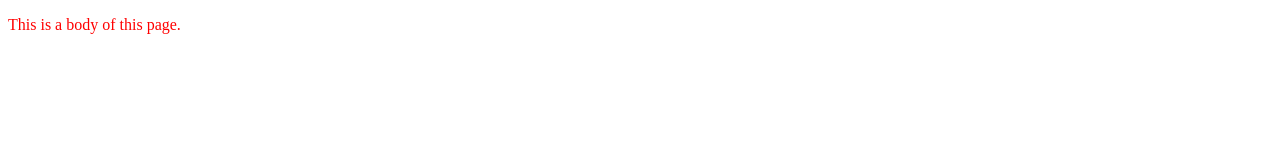
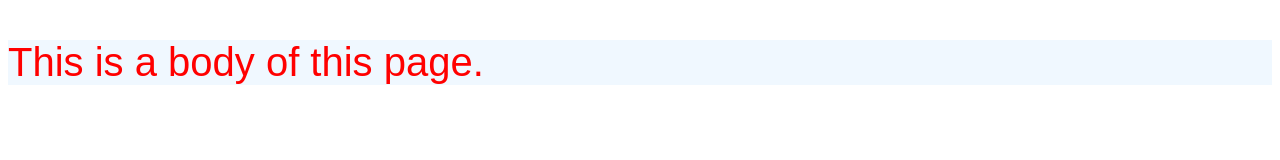
Before and after one commit to ThakurAseem/ThakurAseem.github.io, a plain HTML site: page abc.html in a window 1280 px wide. Drawn offline with Linux system fonts and the light colour scheme.

Commit message:
styles added with style

```diff
--- a/abc.html
+++ b/abc.html
@@ -2,8 +2,16 @@
 <html>
     <head>
         <title>New page</title>
+        <style>
+            p {
+                font-size: 40px;
+                color:red;
+                font-family: Arial, Helvetica, sans-serif;
+                background-color: aliceblue;
+            }
+        </style>
     </head>
     <body>
-        <p style="color:red">This is a body of this page.</p>
+        <p>This is a body of this page.</p>
     </body>
 </html>
```
